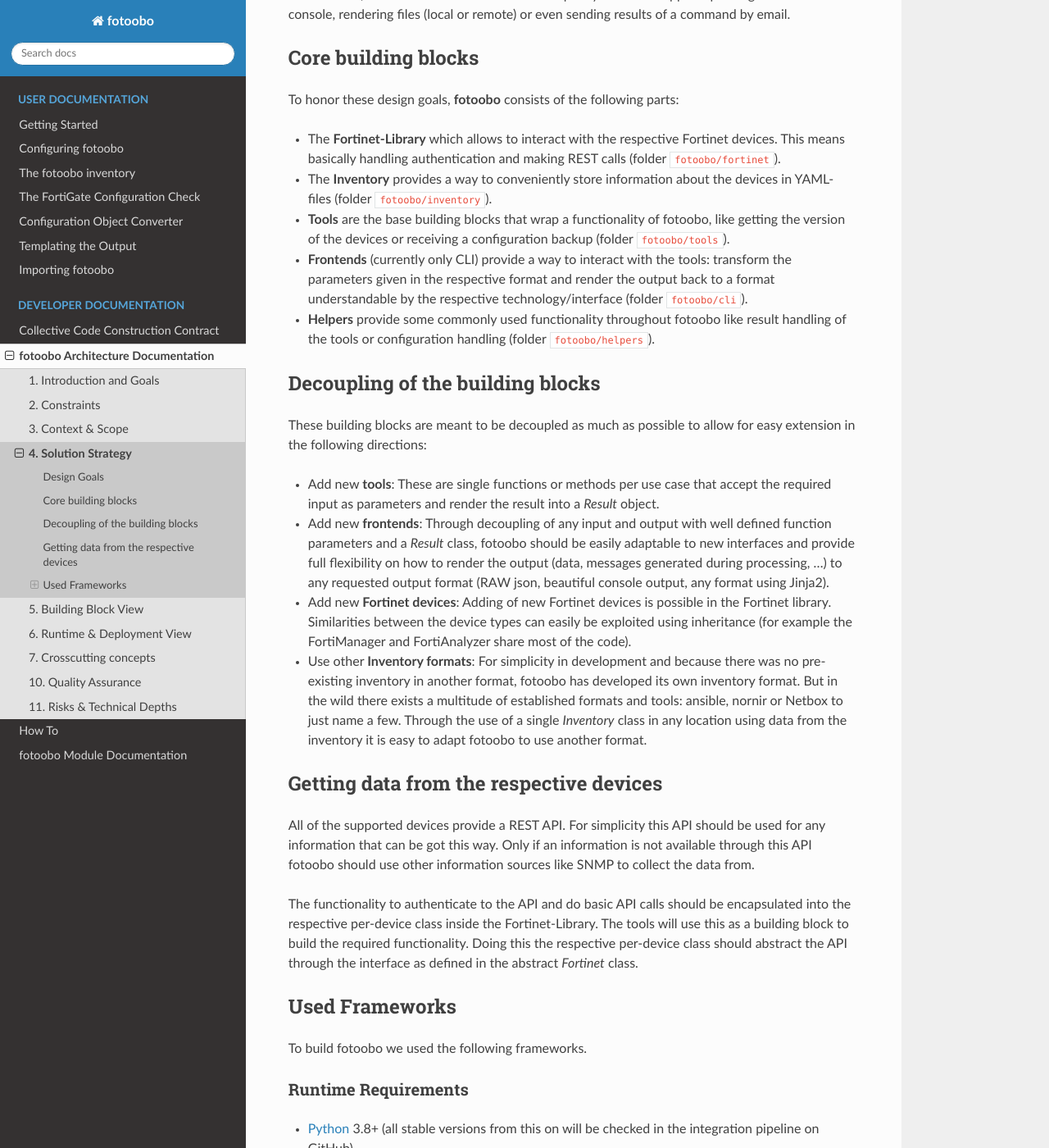
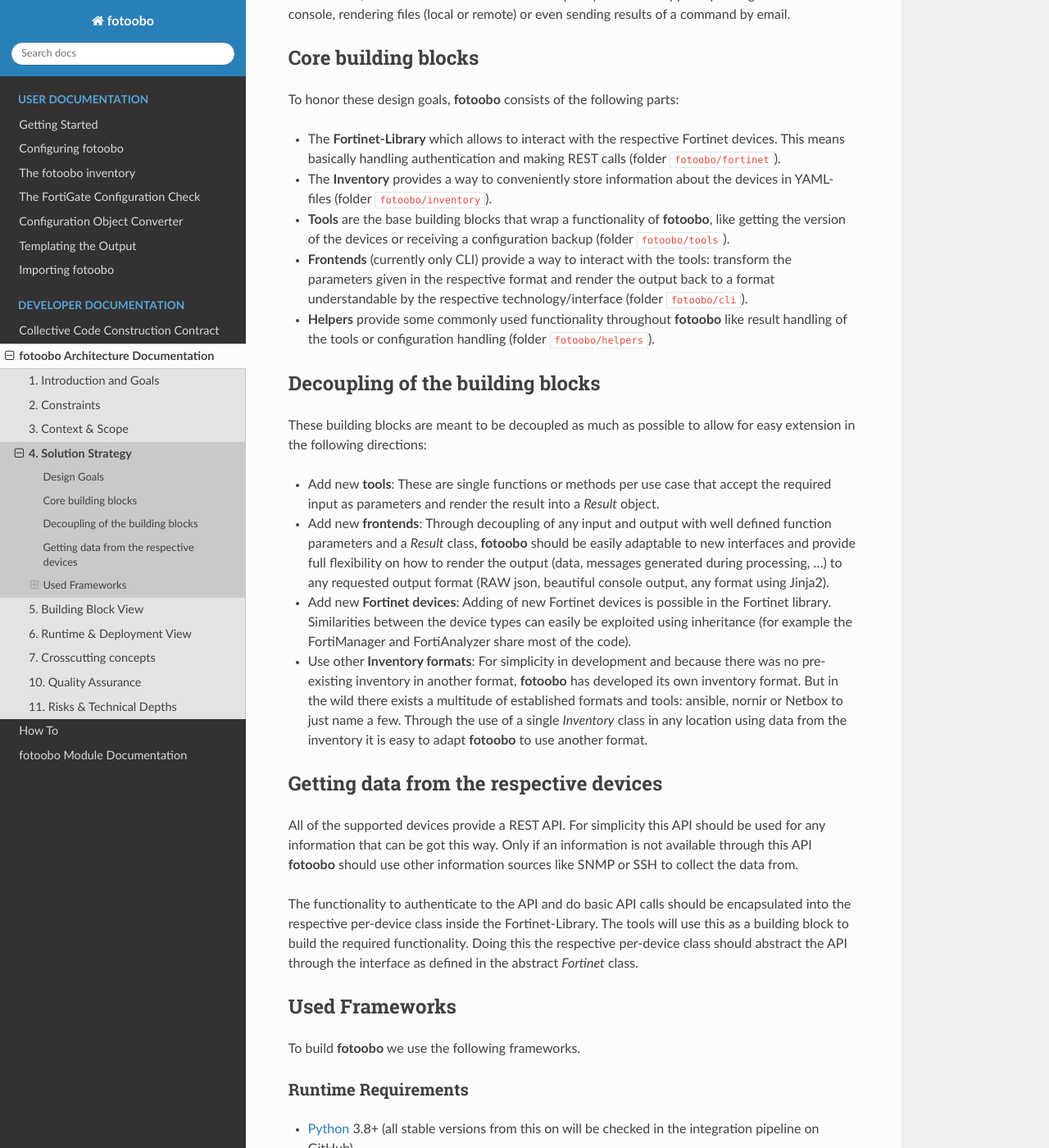
Before and after one commit to migros/fotoobo, a Sphinx documentation site: the page built from docs/source/developer/architecture/4_solution_strategy.rst, in a window 1280 px wide and 1400 px high, scrolled down 258 px. Shown: the whole window at 82% size. Built offline with Sphinx 7.4.7 and the Read the Docs theme 2.0.0, drawn with Linux system fonts in a browser that asks for light colours.

Commit message:
📝 Always write fotoobo the same way fix some wrong links

```diff
--- a/docs/source/developer/architecture/4_solution_strategy.rst
+++ b/docs/source/developer/architecture/4_solution_strategy.rst
@@ -23,13 +23,13 @@
   means basically handling authentication and making REST calls (folder :code:`fotoobo/fortinet`).
 - The **Inventory** provides a way to conveniently store information about the devices in YAML-
   files (folder :code:`fotoobo/inventory`).
-- **Tools** are the base building blocks that wrap a functionality of fotoobo, like getting the
+- **Tools** are the base building blocks that wrap a functionality of **fotoobo**, like getting the
   version of the devices or receiving a configuration backup (folder :code:`fotoobo/tools`).
 - **Frontends** (currently only CLI) provide a way to interact with the tools: transform the
   parameters given in the respective format and render the output back to a format understandable
   by the respective technology/interface (folder :code:`fotoobo/cli`).
-- **Helpers** provide some commonly used functionality throughout fotoobo like result handling of
-  the tools or configuration handling (folder :code:`fotoobo/helpers`).
+- **Helpers** provide some commonly used functionality throughout **fotoobo** like result handling
+  of the tools or configuration handling (folder :code:`fotoobo/helpers`).
 
 
 Decoupling of the building blocks
@@ -41,17 +41,17 @@
 - Add new **tools**: These are single functions or methods per use case that accept the required
   input as parameters and render the result into a `Result` object.
 - Add new **frontends**: Through decoupling of any input and output with well defined function
-  parameters and a `Result` class, fotoobo should be easily adaptable to new interfaces and provide
-  full flexibility on how to render the output (data, messages generated during processing, ...) to
-  any requested output format (RAW json, beautiful console output, any format using Jinja2).
+  parameters and a `Result` class, **fotoobo** should be easily adaptable to new interfaces and
+  provide full flexibility on how to render the output (data, messages generated during processing,
+  ...) to any requested output format (RAW json, beautiful console output, any format using Jinja2).
 - Add new **Fortinet devices**: Adding of new Fortinet devices is possible in the Fortinet library.
   Similarities between the device types can easily be exploited using inheritance (for example
   the FortiManager and FortiAnalyzer share most of the code).
 - Use other **Inventory formats**: For simplicity in development and because there was no
-  pre-existing inventory in another format, fotoobo has developed its own inventory format.
+  pre-existing inventory in another format, **fotoobo** has developed its own inventory format.
   But in the wild there exists a multitude of established formats and tools: ansible, nornir or
   Netbox to just name a few. Through the use of a single `Inventory` class in any location using
-  data from the inventory it is easy to adapt fotoobo to use another format.
+  data from the inventory it is easy to adapt **fotoobo** to use another format.
 
 
 Getting data from the respective devices
@@ -59,7 +59,7 @@
 
 All of the supported devices provide a REST API. For simplicity this API should be used for any
 information that can be got this way. Only if an information is not available through this
-API fotoobo should use other information sources like SNMP to collect the data from.
+API **fotoobo** should use other information sources like SNMP or SSH to collect the data from.
 
 The functionality to authenticate to the API and do basic API calls should be encapsulated into the
 respective per-device class inside the Fortinet-Library. The tools will use this as a building
@@ -70,7 +70,7 @@
 Used Frameworks
 ---------------
 
-To build fotoobo we used the following frameworks.
+To build **fotoobo** we use the following frameworks.
 
 Runtime Requirements
 ^^^^^^^^^^^^^^^^^^^^
@@ -81,11 +81,11 @@
    - *NOTE: The supported Python versions are based on the Python versions shipped with some of the
      major Linux distributions' LTS editions.*
 
-- `requests <https://typer.tiangolo.com/>`_ to interact with the REST APIs.
+- `requests <https://requests.readthedocs.io/en/latest/>`_ to interact with the REST APIs.
 - `Typer <https://typer.tiangolo.com/>`_ to create the CLI frontend.
 - `Rich <https://rich.readthedocs.io/en/stable/>`_ to enhance the CLI output.
 - `PyYAML <https://pyyaml.org/wiki/PyYAML>`_ for reading and writing YAML files.
-- `Jinja2 <https://pyyaml.org/wiki/PyYAML>`_ for rendering templates.
+- `Jinja2 <https://palletsprojects.com/p/jinja/>`_ for rendering templates.
 
 
 For Development
@@ -93,10 +93,10 @@
 
 - `Tox <https://tox.wiki/en>`_ to simplify and automate the whole quality assurance part.
 - `Black <https://black.readthedocs.io/en/stable/>`_ for consistent code formatting.
-- `Isort <https://www.sphinx-doc.org/en/master/>`_ for consistent import sorting.
-- `Pylint <https://black.readthedocs.io/en/stable/>`_ for static code analysis.
+- `isort <https://pycqa.github.io/isort/>`_ for consistent import sorting.
+- `Pylint <https://pypi.org/project/pylint/>`_ for static code analysis.
 - `MyPy <https://www.mypy-lang.org/>`_ for static type checking.
-- `pytest <https://www.mypy-lang.org/>`_ for driving and running all the code tests.
+- `pytest <https://docs.pytest.org/>`_ for driving and running all the code tests.
 - `pytest-cov <https://github.com/pytest-dev/pytest-cov>`_ for generating test coverage reports.
 - `Sphinx <https://www.sphinx-doc.org/>`_ for generating the documentation.
 - `pygount <https://github.com/roskakori/pygount>`_ for statistics about written code lines.
```
